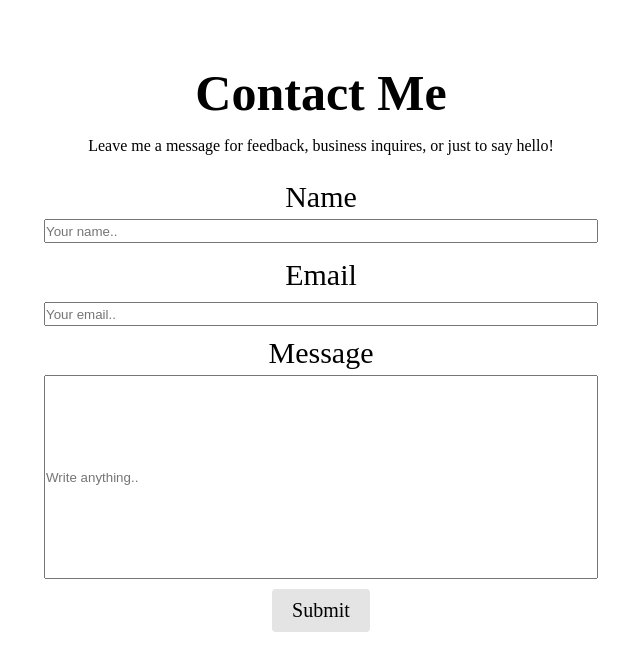
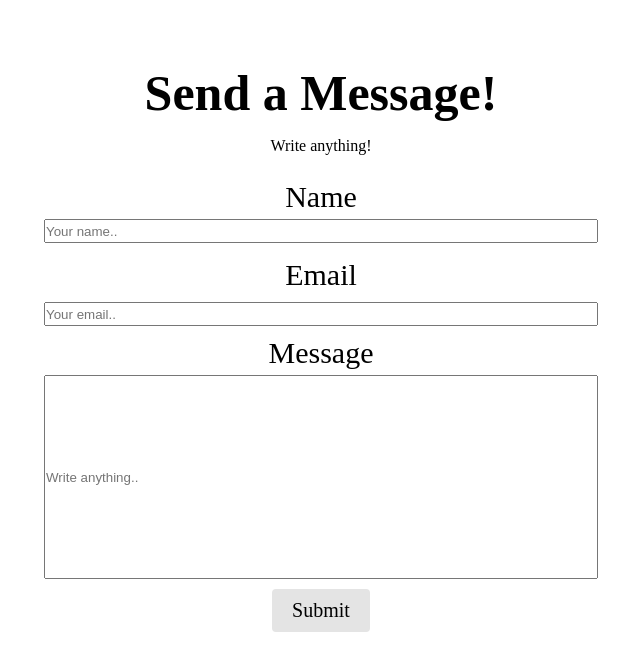
Before and after one commit to qiqizhouu02/SheetsDB-exercise, a plain HTML site: page index.html in a window 1280 px wide. Shown: the whole page, without its empty margins (319-959 px from the left). Drawn offline with nearby package versions, Linux system fonts and the light colour scheme.

```diff
--- a/index.html
+++ b/index.html
@@ -11,10 +11,13 @@
 
 </head>
 
+<!-- link to google sheets -->
+<!-- https://docs.google.com/spreadsheets/d/1KnzaGZHU3z87VGLq0w5vWGLmsyPsayaKehLsSQL4wNQ/edit#gid=0 -->
+
 <body>
     <div id='headtext'>
-        <h2>Contact Me</h2>
-        <p> Leave me a message for feedback, business inquires, or just to say hello! </p>
+        <h2>Send a Message!</h2>
+        <p> Write anything! </p>
     </div>
 
     <div class="form">
```
